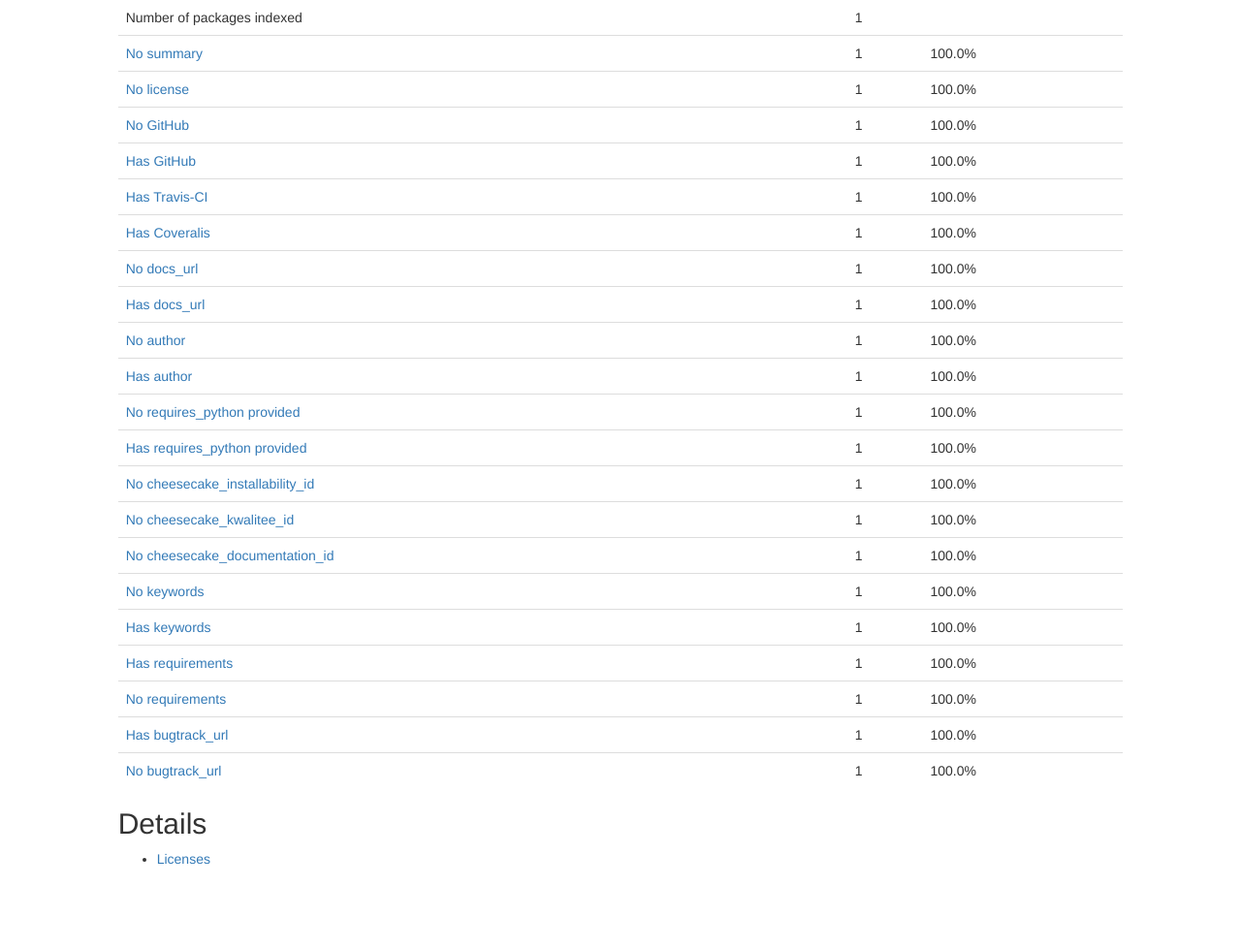
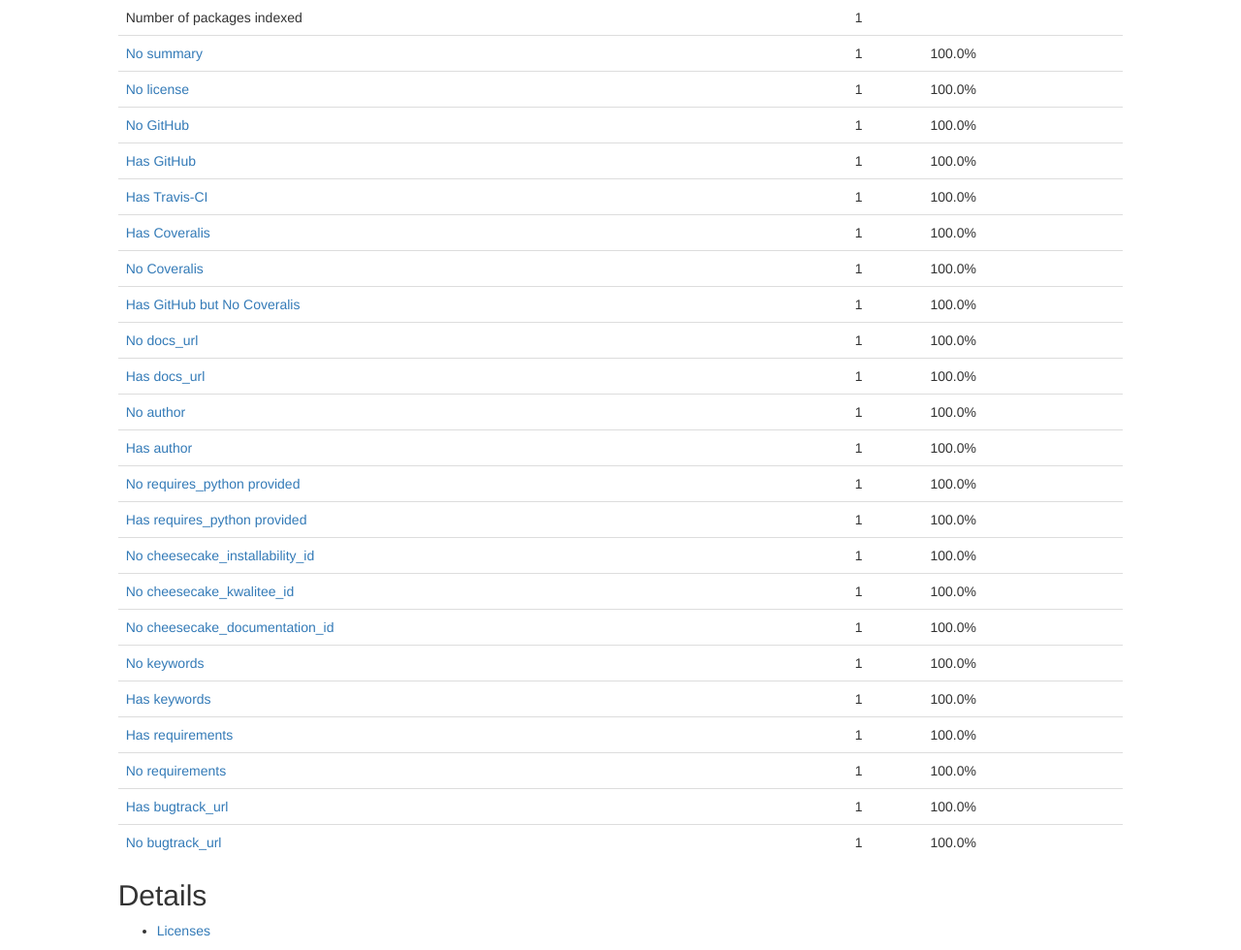
Before and after one commit to szabgab/pydigger.com, a Flask app: page /stats in a window 1280 px wide. Shown: the part 143-1123 px from the top of the page at 97% size. Before the commit the page ends 1035 px from the top, so only its background shows below. Run offline with Flask 2, Linux system fonts and the light colour scheme; a database or web service that is not in the repository returns one stand-in record (values such as "Sample title"); some libraries are stand-ins or nearby versions.

Commit message:
more stats

```diff
--- a/PyDigger/templates/stats.html
+++ b/PyDigger/templates/stats.html
@@ -10,6 +10,8 @@
             <tr><td><a href="/search/has-github">Has GitHub</a></td><td>{{stats.has_github | commafy}}</td><td>{{(100 * stats.has_github / stats.total) | round(2)}}%</td></tr>
             <tr><td><a href="/search/has-travis">Has Travis-CI</a></td><td>{{stats.has_travis | commafy}}</td><td>{{(100 * stats.has_travis / stats.total) | round(2)}}%</td></tr>
             <tr><td><a href="/search/has-coveralis">Has Coveralis</a></td><td>{{stats.has_coveralis | commafy}}</td><td>{{(100 * stats.has_coveralis / stats.total) | round(2)}}%</td></tr>
+            <tr><td><a href="/search/no-coveralis">No Coveralis</a></td><td>{{stats.no_coveralis | commafy}}</td><td>{{(100 * stats.no_coveralis / stats.total) | round(2)}}%</td></tr>
+            <tr><td><a href="/search/has-github-no-coveralis">Has GitHub but No Coveralis</a></td><td>{{stats.has_github_no_coveralis | commafy}}</td><td>{{(100 * stats.has_github_no_coveralis / stats.total) | round(2)}}%</td></tr>
             <tr><td><a href="/search/no-docs-url">No docs_url</a></td><td>{{stats.no_docs_url | commafy}}</td><td>{{(100 * stats.no_docs_url / stats.total) | round(2)}}%</td></tr>
             <tr><td><a href="/search/has-docs-url">Has docs_url</a></td><td>{{stats.has_docs_url | commafy}}</td><td>{{ (100 * stats.has_docs_url / stats.total) | round(2)}}%</td></tr>
             <tr><td><a href="/search/no-author">No author</a></td><td>{{stats.no_author | commafy}}</td><td>{{(100 * stats.no_author / stats.total) | round(2)}}%</td></tr>
--- a/PyDigger/website.py
+++ b/PyDigger/website.py
@@ -56,7 +56,9 @@ cases = {
     'has_bugtrack_url'   : { '$and' : [{ 'bugtrack_url' : { '$exists' : True } }, { 'bugtrack_url' : { '$regex': '.'} }  ] },
     'no_bugtrack_url'   : { '$or' : [{ 'bugtrack_url' : { '$exists' : False } }, { 'bugtrack_url' : None }, { 'bugtrack_url' : '' } ] },
     'has_travis' : { 'travis_ci' : True},
-    'has_coveralis' : { 'coveralis' : True}
+    'has_coveralis' : { 'coveralis' : True},
+    'has_github_no_coveralis' : { '$and' : [ { 'github' : True }, {'$or' : [ { 'coveralis' : { '$exists' : False } }, { 'coveralis' : False}] }] },
+    'no_coveralis' : {'$or' : [ { 'coveralis' : { '$exists' : False } }, { 'coveralis' : False}] },
 }
 
 
```
